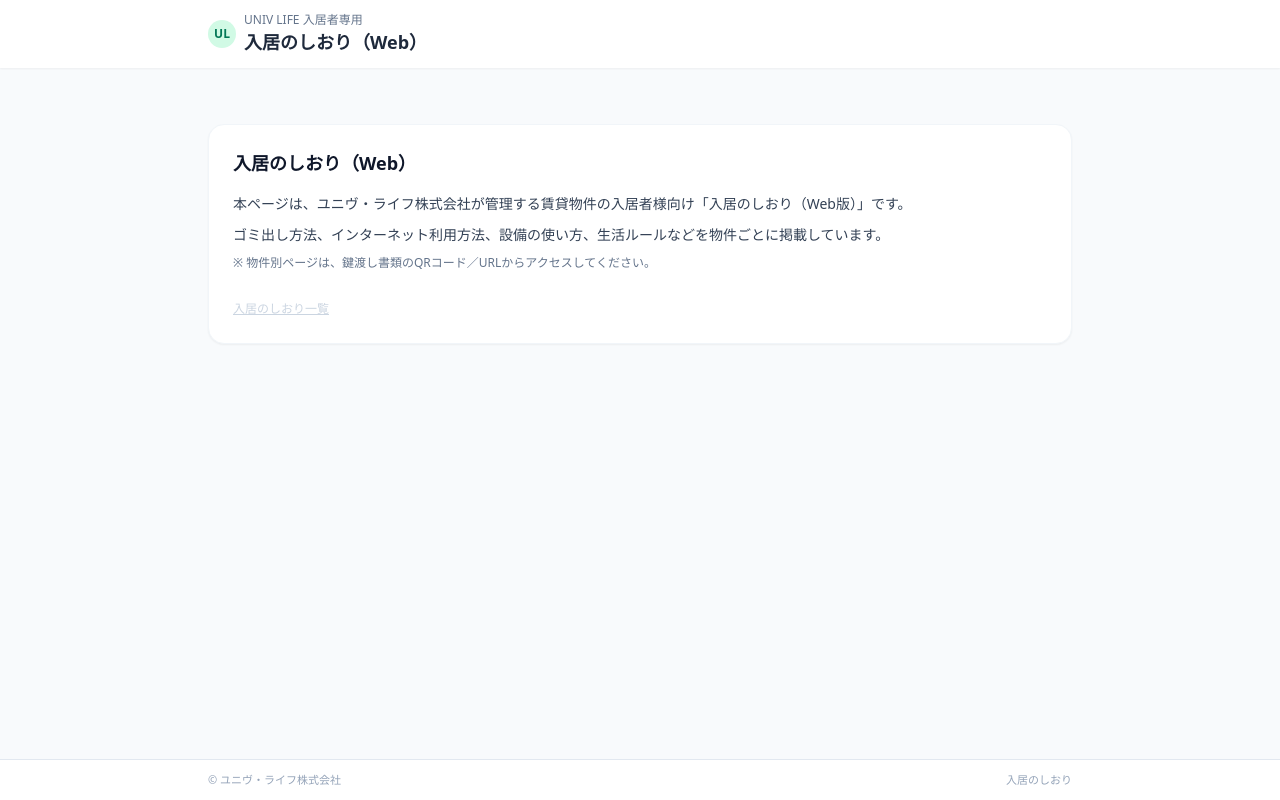
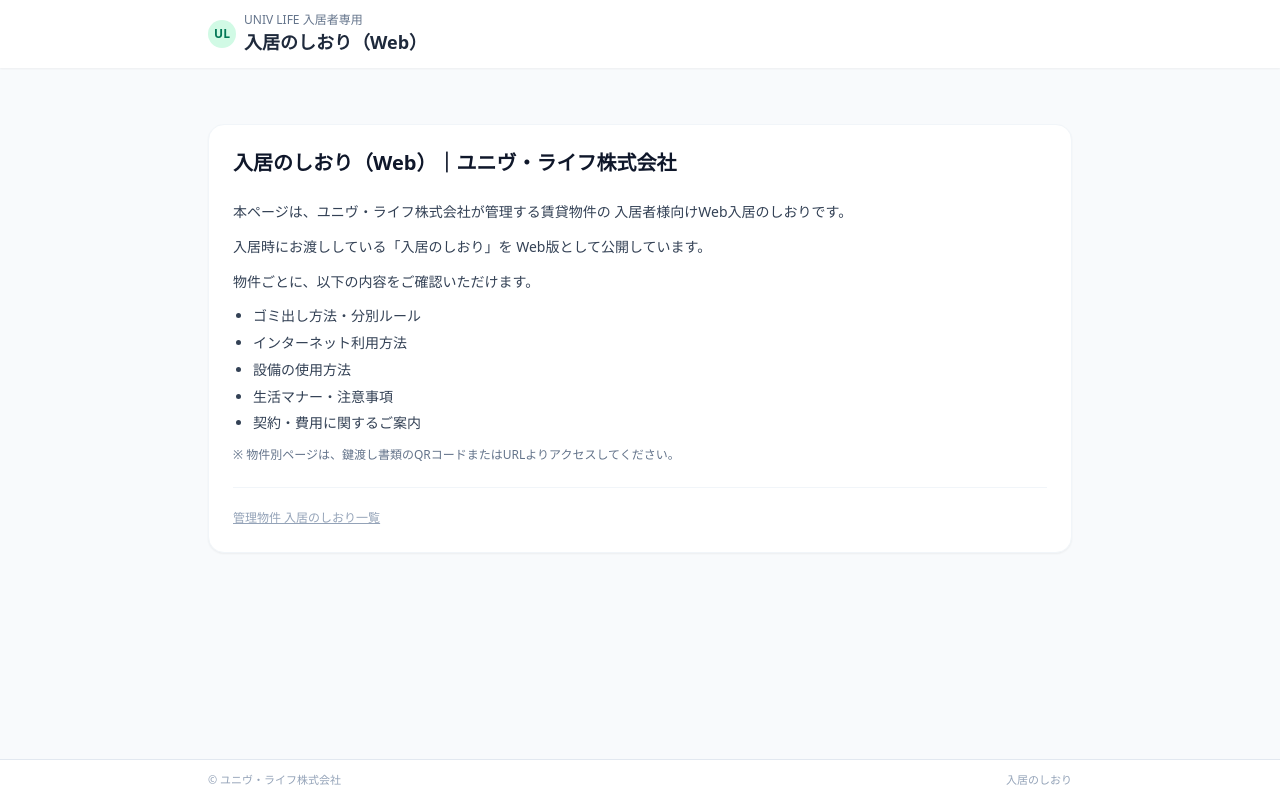
Before and after one commit to ULfukuhara/living-guide, a plain HTML site: page index.html in a window 1280 px wide. Drawn offline with nearby package versions, Linux system fonts and the light colour scheme.

Commit message:
トップページ変更5

```diff
--- a/index.html
+++ b/index.html
@@ -663,35 +663,68 @@
       // ✅ TOP（/）は「説明ページ」（propertyNo/token 無し）
       // ===============================
       if (!propertyNo && !token) {
-        // 入口は meta を隠す
+
+        // タイトル固定（SEO）
+        document.title = "入居のしおり｜ユニヴ・ライフ株式会社";
+        document.getElementById("propertyTitle").textContent = "入居のしおり（Web）";
+
+        // 物件メタ非表示
         document.getElementById("propertyMetaSection")?.classList.add("hidden");
 
-        // タイトル固定
-        document.getElementById("propertyTitle").textContent = "入居のしおり（Web）";
-        document.title = "入居のしおり｜ユニヴ・ライフ株式会社";
-
-        // タブは不要
-        if (tabNav) tabNav.innerHTML = "";
+        // タブ削除
+        document.getElementById("tabNav").innerHTML = "";
 
         tabPanels.innerHTML = `
-          <section class="bg-white rounded-2xl shadow-sm border border-slate-100 p-6 space-y-4">
-            <h2 class="text-lg font-semibold text-slate-900">入居のしおり（Web）</h2>
+          <section class="bg-white rounded-2xl shadow-sm border border-slate-100 p-6 space-y-6">
 
-            <div class="text-sm text-slate-700 leading-relaxed space-y-2">
-              <p>本ページは、ユニヴ・ライフ株式会社が管理する賃貸物件の入居者様向け「入居のしおり（Web版）」です。</p>
-              <p>ゴミ出し方法、インターネット利用方法、設備の使い方、生活ルールなどを物件ごとに掲載しています。</p>
-              <p class="text-slate-500 text-xs">※ 物件別ページは、鍵渡し書類のQRコード／URLからアクセスしてください。</p>
+            <h1 class="text-xl font-bold text-slate-900">
+              入居のしおり（Web）｜ユニヴ・ライフ株式会社
+            </h1>
+
+            <div class="text-sm text-slate-700 leading-relaxed space-y-3">
+
+              <p>
+                本ページは、ユニヴ・ライフ株式会社が管理する賃貸物件の
+                入居者様向けWeb入居のしおりです。
+              </p>
+
+              <p>
+                入居時にお渡ししている「入居のしおり」を
+                Web版として公開しています。
+              </p>
+
+              <p>
+                物件ごとに、以下の内容をご確認いただけます。
+              </p>
+
+              <ul class="list-disc pl-5 space-y-1">
+                <li>ゴミ出し方法・分別ルール</li>
+                <li>インターネット利用方法</li>
+                <li>設備の使用方法</li>
+                <li>生活マナー・注意事項</li>
+                <li>契約・費用に関するご案内</li>
+              </ul>
+
+              <p class="text-slate-500 text-xs">
+                ※ 物件別ページは、鍵渡し書類のQRコードまたはURLよりアクセスしてください。
+              </p>
+
             </div>
 
-            <div class="pt-2">
-              <a href="/list.html" class="text-slate-300 hover:text-slate-400 text-xs underline">
-                入居のしおり一覧
+            <!-- 内部リンク（SEO強化用） -->
+            <div class="pt-4 border-t border-slate-100">
+              <a href="/list.html"
+                class="text-xs text-slate-400 underline hover:text-slate-600">
+                管理物件 入居のしおり一覧
               </a>
             </div>
+
           </section>
         `;
+
         return;
       }
+
 
       // token があれば postdials から物件No を決める＆部屋カード表示
       if (token) {
```
